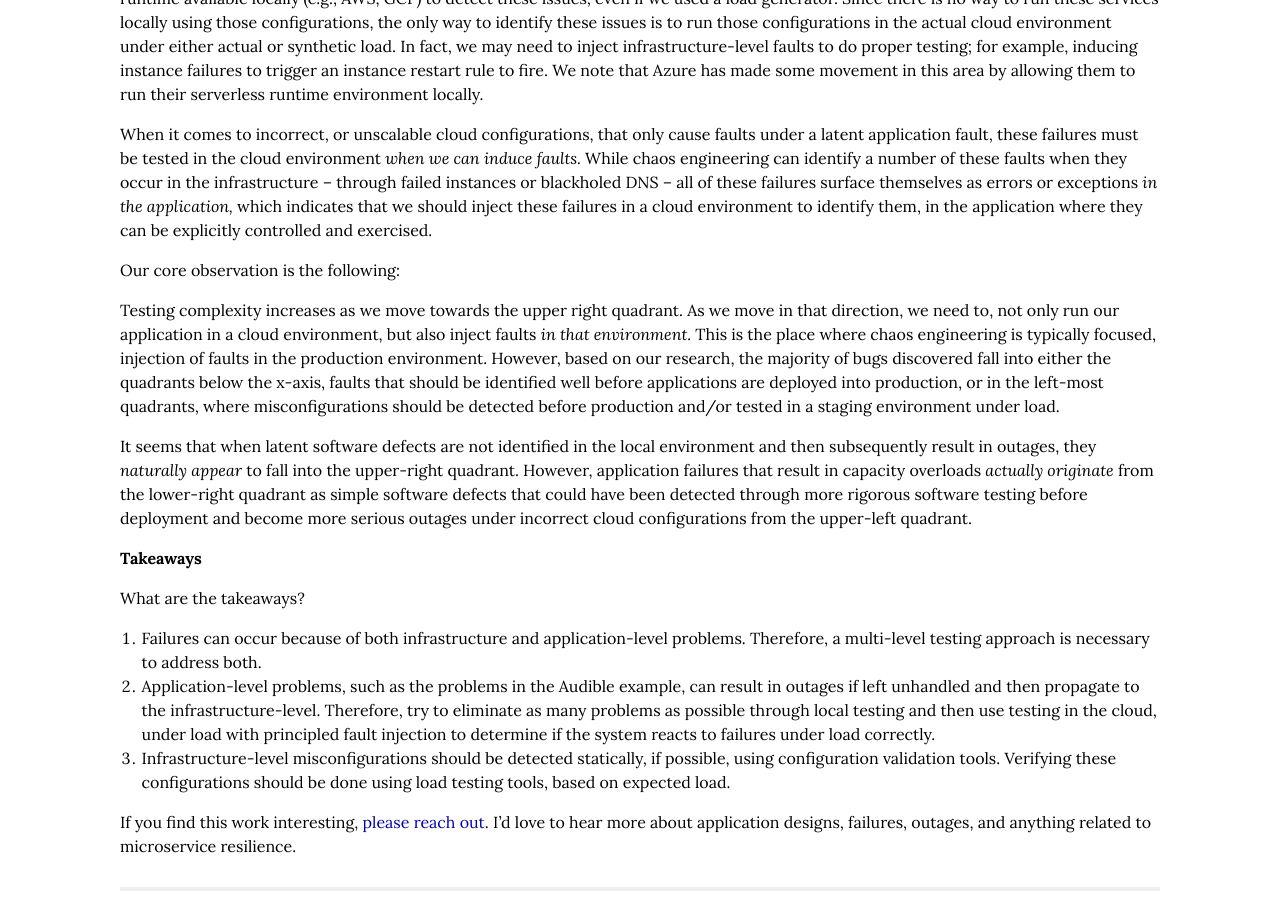
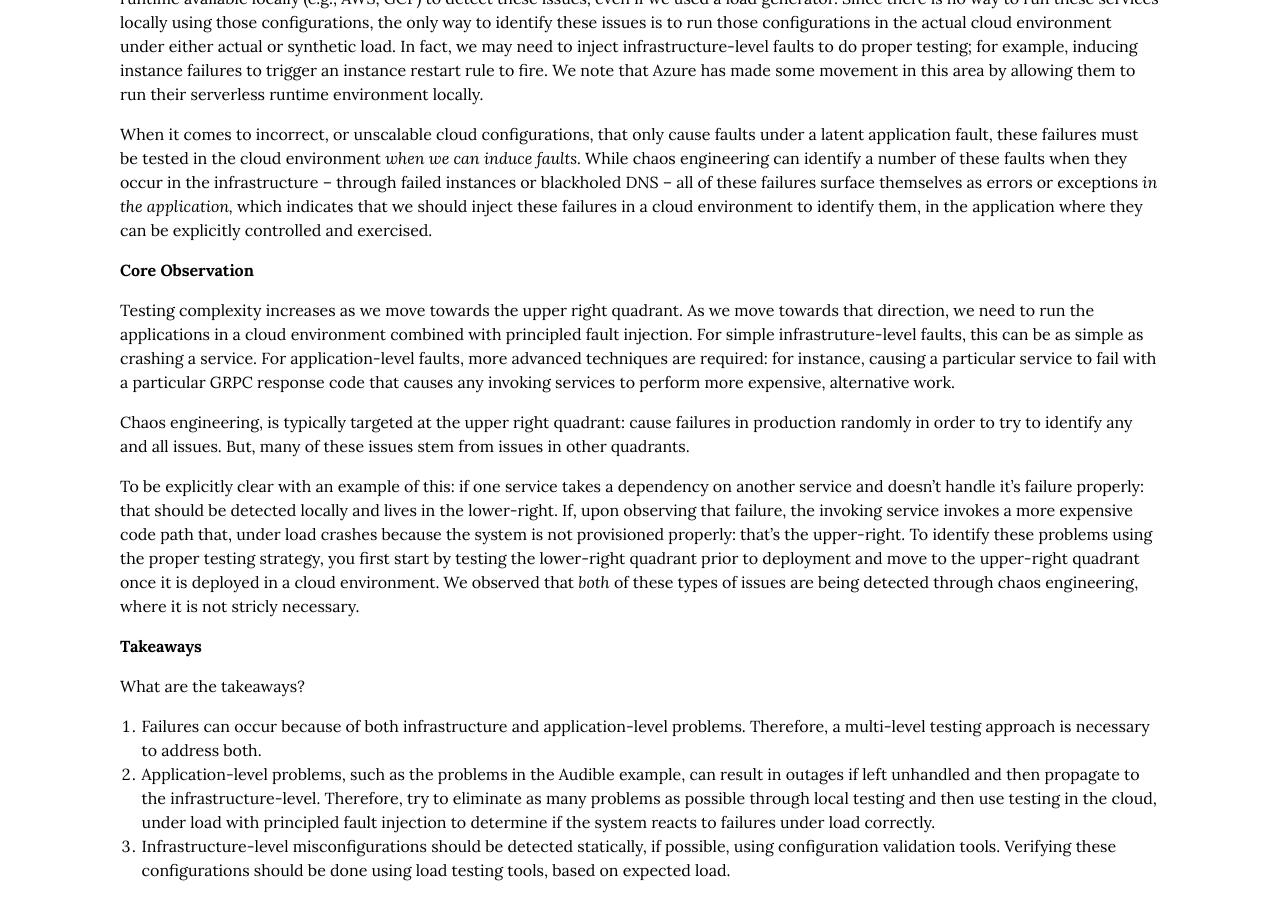
Before and after one commit to cmeiklejohn/cmeiklejohn.github.io, a Jekyll site: the page built from _posts/2022-03-19-understanding-faults.markdown, in a window 1280 px wide and 900 px high, scrolled down 6571 px. Built offline with Jekyll 4.4.1, drawn with Linux system fonts in a browser that asks for light colours; some web fonts are replaced.

Commit message:
prototype

```diff
--- a/_posts/2022-03-19-understanding-faults.markdown
+++ b/_posts/2022-03-19-understanding-faults.markdown
@@ -165,11 +165,13 @@
 
 When it comes to incorrect, or unscalable cloud configurations, that only cause faults under a latent application fault, these failures must be tested in the cloud environment *when we can induce faults.*  While chaos engineering can identify a number of these faults when they occur in the infrastructure -- through failed instances or blackholed DNS -- all of these failures surface themselves as errors or exceptions *in the application,* which indicates that we should inject these failures in a cloud environment to identify them, in the application where they can be explicitly controlled and exercised.
 
-Our core observation is the following:
+## Core Observation
 
-Testing complexity increases as we move towards the upper right quadrant.  As we move in that direction, we need to, not only run our application in a cloud environment, but also inject faults *in that environment.*  This is the place where chaos engineering is typically focused, injection of faults in the production environment. However, based on our research, the majority of bugs discovered fall into either the quadrants below the x-axis, faults that should be identified well before applications are deployed into production, or in the left-most quadrants, where misconfigurations should be detected before production and/or tested in a staging environment under load.
+Testing complexity increases as we move towards the upper right quadrant.  As we move towards that direction, we need to run the applications in a cloud environment combined with principled fault injection.  For simple infrastruture-level faults, this can be as simple as crashing a service.  For application-level faults, more advanced techniques are required: for instance, causing a particular service to fail with a particular GRPC response code that causes any invoking services to perform more expensive, alternative work.
 
-It seems that when latent software defects are not identified in the local environment and then subsequently result in outages, they *naturally appear* to fall into the upper-right quadrant.  However, application failures that result in capacity overloads *actually originate* from the lower-right quadrant as simple software defects that could have been detected through more rigorous software testing before deployment and become more serious outages under incorrect cloud configurations from the upper-left quadrant.
+Chaos engineering, is typically targeted at the upper right quadrant: cause failures in production randomly in order to try to identify any and all issues.  But, many of these issues stem from issues in other quadrants.
+
+To be explicitly clear with an example of this: if one service takes a dependency on another service and doesn't handle it's failure properly: that should be detected locally and lives in the lower-right.  If, upon observing that failure, the invoking service invokes a more expensive code path that, under load crashes because the system is not provisioned properly: that's the upper-right.  To identify these problems using the proper testing strategy, you first start by testing the lower-right quadrant prior to deployment and move to the upper-right quadrant once it is deployed in a cloud environment.  We observed that *both* of these types of issues are being detected through chaos engineering, where it is not stricly necessary.
 
 ## Takeaways
 
```
